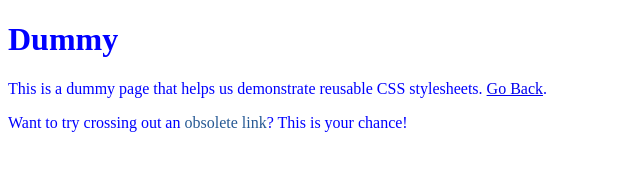
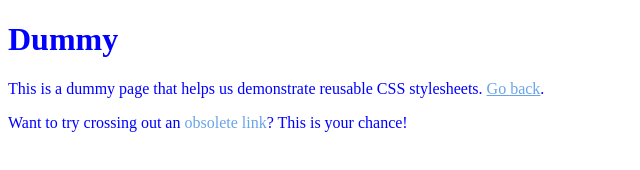
Before and after one commit to cdefghannah/Dinopol_Hello-CSS, a plain HTML site: page dummy.html in a window 1280 px wide. Shown: the whole page, without its empty margins (0-640 px from the left). Drawn offline with Linux system fonts and the light colour scheme.

Commit message:
first commit dummy.html

```diff
--- a/dummy.html
+++ b/dummy.html
@@ -14,10 +14,10 @@
 <body>
     <h1>Dummy</h1>
     <p>This is a dummy page that helps us demonstrate reusable CSS
-    stylesheets. <a href='hello-css.html'>Go Back</a>.</p>
+    stylesheets. <a href='hello-css.html'><a href="index.html" style= "color: #69a4e7;"text-decoration: none;">Go back</a>.</p>
 
     <p>Want to try crossing out an <a href='nowhere.html'
-        style='color: #265994; text-decoration: none;'>obsolete link</a>?
+        style='color: #69a4e7; text-decoration: none;'>obsolete link</a>?
         This is your chance!</p>
 </body>
 </html>
```
